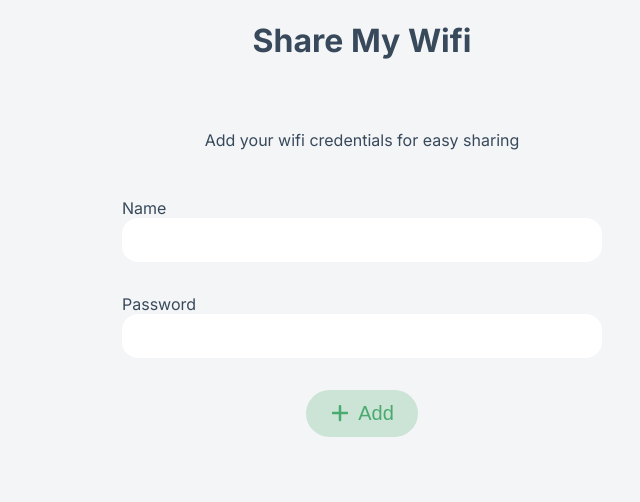
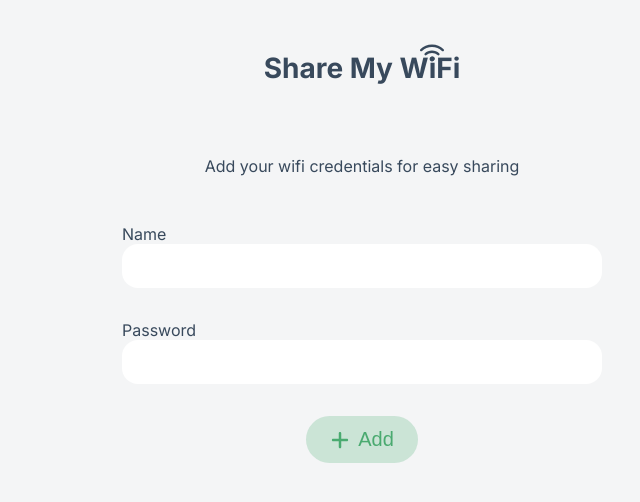
Before and after one commit to SpiffyCloud/share-my-wifi, a Vue app: page / in a window 1280 px wide. Shown: the top 502 px of the page, without its empty margins (278-918 px from the left). Built offline with nearby package versions, Linux system fonts and the light colour scheme.

Commit message:
added logo component

```diff
--- a/src/App.vue
+++ b/src/App.vue
@@ -1,7 +1,9 @@
 <script setup>
 import { ref } from 'vue';
+
 import WifiForm from './components/WifiForm.vue';
 import WifiQR from './components/WifiQR.vue';
+import Logo from './components/Logo.vue';
 
 const credentials = ref({ name: '', password: '', updated: null })
 const showForm = ref(true)
@@ -30,7 +32,7 @@ function deleteCredentials() {
 </script>
 
 <template>
-  <h1>Share My Wifi</h1>
+  <Logo />
   <WifiForm v-if="showForm" :credentials="credentials"
     @update="hideForm" />
   <WifiQR v-else :credentials="credentials"
--- a/src/components/ActionButton.vue
+++ b/src/components/ActionButton.vue
@@ -1,13 +1,12 @@
 <script setup>
-const props = defineProps(['type'])
+const props = defineProps(['type', 'disabled'])
 const emit = defineEmits(['click'])
 const buttonTheme = 'button__' + props.type
-console.log(buttonTheme, typeof buttonTheme);
 </script>
 
 <template>
   <button class="button" :class="buttonTheme"
-    @click="emit('click')">
+    @click="emit('click')" :disabled="disabled">
     <slot>&#9786; action</slot>
   </button>
 </template>
@@ -24,6 +23,10 @@ console.log(buttonTheme, typeof buttonTheme);
   border: none;
   font-size: var(--font-size-buttons);
   font-weight: var(--font-weight-medium);
+}
+
+.button:disabled {
+  opacity: 56%;
 }
 
 .button__submit {
--- /dev/null
+++ b/src/components/Logo.vue
@@ -0,0 +1,33 @@
+<script setup>
+import IconWifi from './icons/IconWifi.vue';
+</script>
+
+<template>
+  <div class="logo">
+    <IconWifi />
+    <h2 class="logo__text">Share My WiFi</h2>
+  </div>
+</template>
+
+<style>
+.logo {
+  position: static;
+  block-size: fit-content;
+  width: fit-content;
+  width: -moz-fit-content;
+  margin: 0 auto;
+}
+
+.logo__text {
+  font-size: 1.75rem;
+}
+
+.logo svg {
+  position: relative;
+  left: 4.35rem;
+  top: 2.55rem;
+  fill: currentColor;
+  width: 1.5rem;
+  height: 1.5rem;
+}
+</style>
--- a/src/components/WifiForm.vue
+++ b/src/components/WifiForm.vue
@@ -9,6 +9,11 @@ const emit = defineEmits(['update'])
 
 const { name, password } = props.credentials
 
+const isInvalid = computed(() => {
+  // temp need to have input validation
+  return false
+})
+
 const hasCredentials = computed(() => {
   return props.credentials.updated !== null
 })
@@ -19,13 +24,6 @@ const credentialsUpdated = computed(() => {
     return true
   } else return false
 })
-
-const currentIcon = computed(() => {
-  if (hasCredentials) return IconCheck
-  else return IconPlus
-})
-
-const test = () => console.log('action clicked!')
 </script>
 
 <template>
@@ -41,7 +39,7 @@ const test = () => console.log('action clicked!')
       v-model="credentials.password">
   </div>
   <div>
-    <ActionButton :type="'submit'"
+    <ActionButton :type="'submit'" :disabled="isInvalid"
       @click="emit('update', credentialsUpdated)">
       <IconPlus v-if="!hasCredentials" />
       <IconCheck v-else />
--- /dev/null
+++ b/src/components/icons/IconWifi.vue
@@ -0,0 +1,8 @@
+<template>
+  <svg xmlns="http://www.w3.org/2000/svg"
+    viewBox="0 0 640 512">
+    <!--! Font Awesome Pro 6.2.0 by @fontawesome - https://fontawesome.com License - https://fontawesome.com/license (Commercial License) Copyright 2022 Fonticons, Inc. -->
+    <path fill="currentColor"
+      d="M54.2 202.9C123.2 136.7 216.8 96 320 96s196.8 40.7 265.8 106.9c12.8 12.2 33 11.8 45.2-.9s11.8-33-.9-45.2C549.7 79.5 440.4 32 320 32S90.3 79.5 9.8 156.7C-2.9 169-3.3 189.2 8.9 202s32.5 13.2 45.2 .9zM320 256c56.8 0 108.6 21.1 148.2 56c13.3 11.7 33.5 10.4 45.2-2.8s10.4-33.5-2.8-45.2C459.8 219.2 393 192 320 192s-139.8 27.2-190.5 72c-13.3 11.7-14.5 31.9-2.8 45.2s31.9 14.5 45.2 2.8c39.5-34.9 91.3-56 148.2-56zm64 160c0-35.3-28.7-64-64-64s-64 28.7-64 64s28.7 64 64 64s64-28.7 64-64z" />
+  </svg>
+</template>
```
